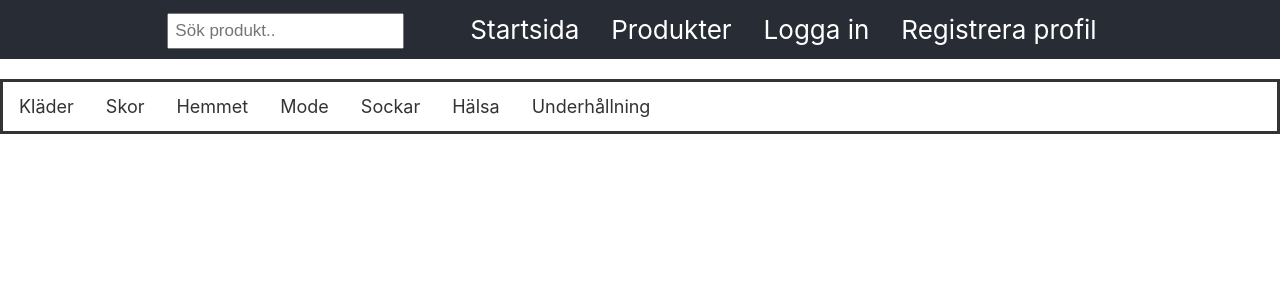
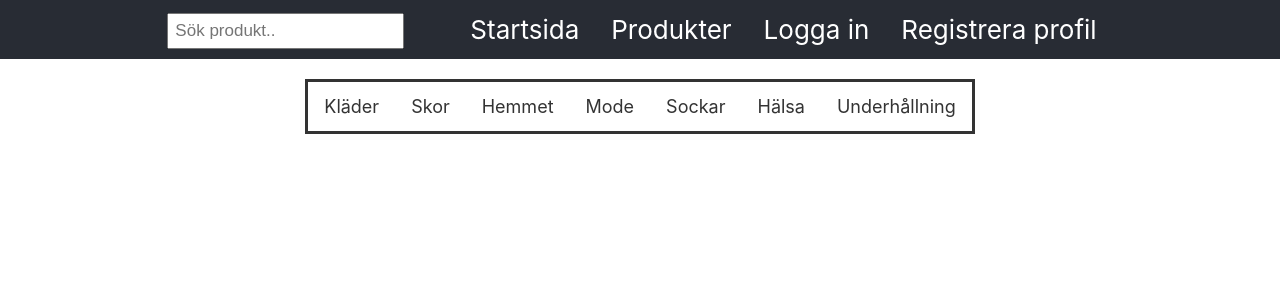
Before and after one commit to peterpanduro/d0018e-webb, a React (Create React App) app: page / in a window 1280 px wide. Shown: the top 300 px of the page. Built offline with nearby package versions, Linux system fonts and the light colour scheme.

Commit message:
categories not beautiful

```diff
--- a/src/views/components/Categories.css
+++ b/src/views/components/Categories.css
@@ -1,18 +1,23 @@
 .Categories ul {
     background-color: white;
     list-style-type: none;
-    margin: 0;
-    padding: 0;
     overflow: hidden;
     border-style: solid;
     border-color: #333;
   }
+
  .Categories li {
      font-size: 18px;
     float:left;
     display: block;
     color: #333;
-    text-align: center;
      padding: 14px 16px;
     text-decoration: none;
   }
+
+.Categories {
+    display: flex;
+    flex-direction: column;
+    align-items: center;
+    justify-content: center;
+}
```
